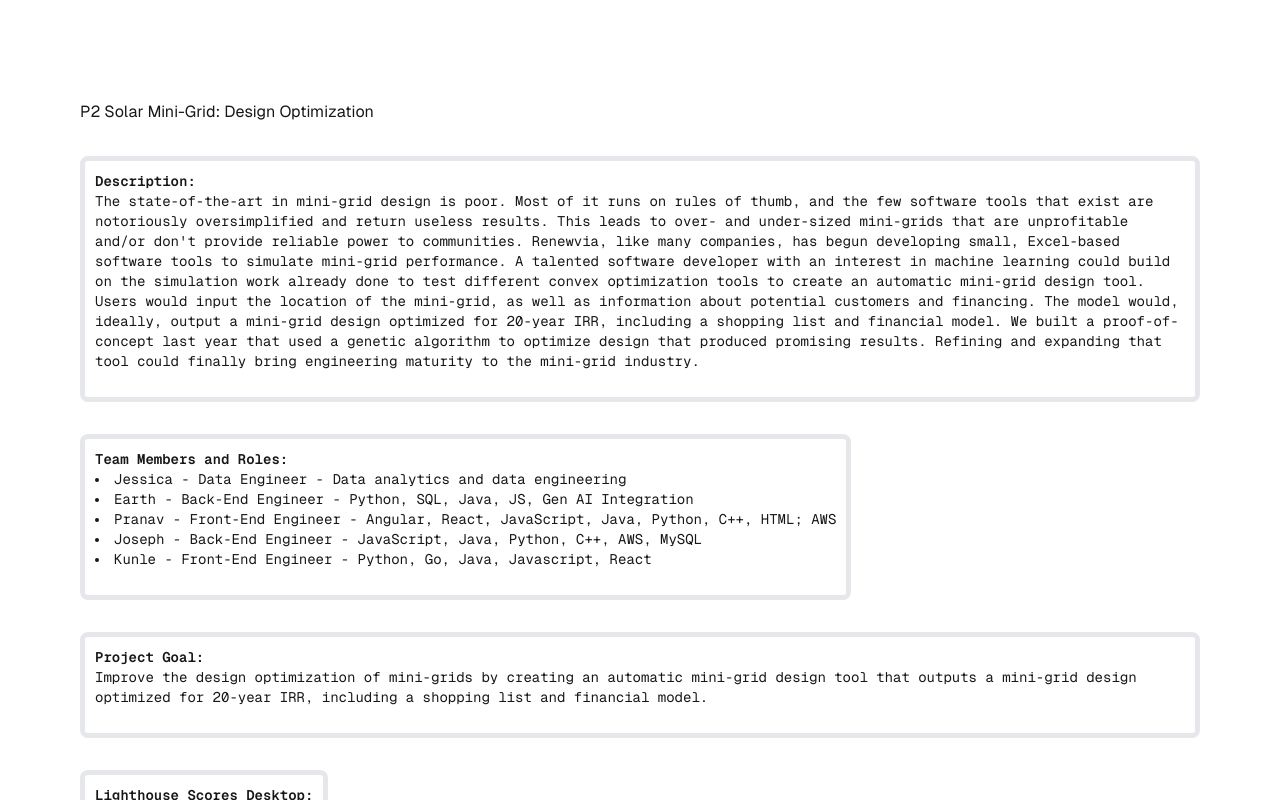
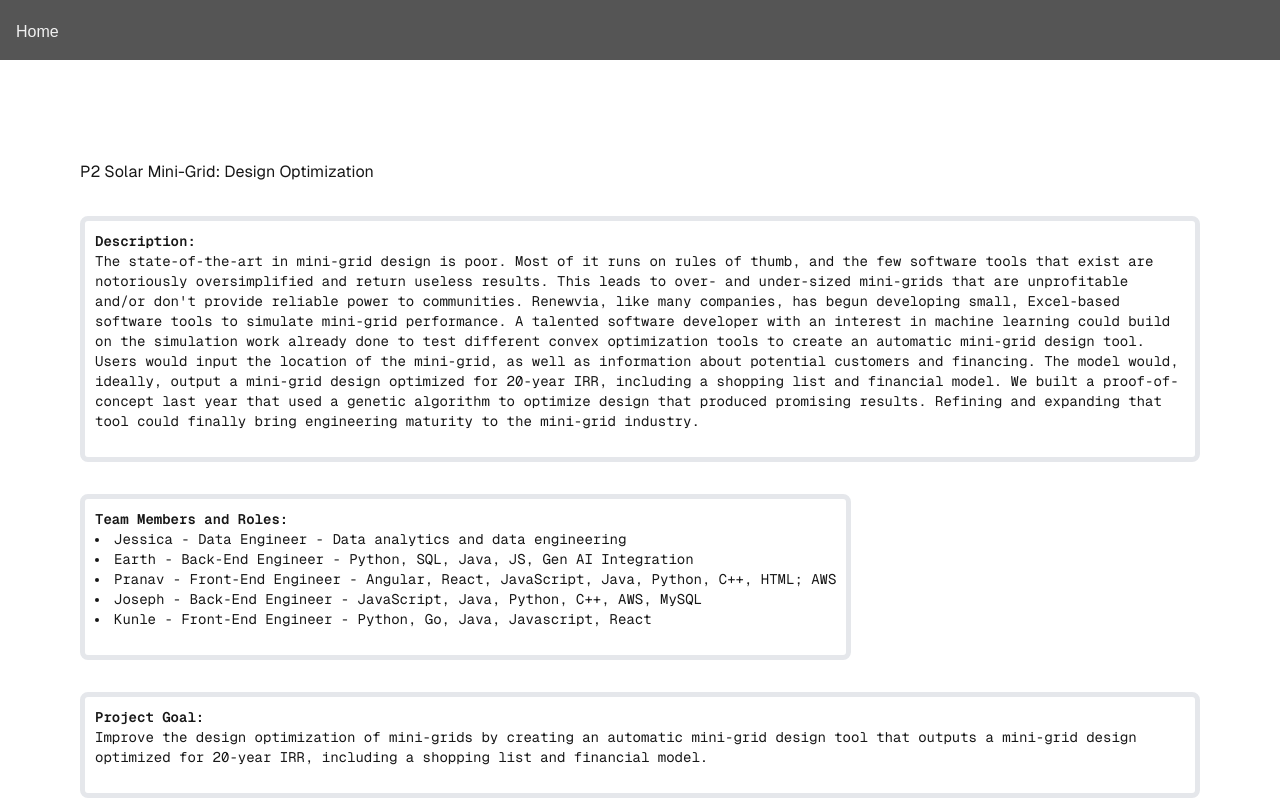
Before and after one commit to MgenGlder/nextjs-boilerplate, a Next.js app: page / in a window 1280 px wide. Shown: the top 800 px of the page. Built offline with nearby package versions, Linux system fonts and the light colour scheme.

Commit message:
fix: Add sticky header;
- Reduce forhead until first element.

```diff
--- a/app/globals.css
+++ b/app/globals.css
@@ -13,6 +13,14 @@
     border-radius: 8px;
 }
 
+.sticky-header {
+  position: sticky;
+  top: 0;
+  height: 60px;
+  padding: 20px 16px;
+  background: #555;
+  color: #f1f1f1;
+}
 body {
   color: var(--foreground);
   background: var(--background);
--- a/app/page.tsx
+++ b/app/page.tsx
@@ -1,6 +1,10 @@
 export default function Home() {
   return (
-    <div className="grid grid-rows-[20px_1fr_20px] items-center justify-items-center min-h-screen p-8 pb-20 sm:p-20 font-[family-name:var(--font-geist-sans)]">
+    <>
+      <div className="sticky-header">
+        <h2>Home</h2>
+      </div>
+      <div className="grid grid-rows-[20px_1fr_20px] items-center justify-items-center min-h-screen p-8 pb-10 sm:p-20 font-[family-name:var(--font-geist-sans)]">
         <main className="flex flex-col gap-8 row-start-2 items-center sm:items-start">
           <h1><a href="https://github.com/MgenGlder/P2-Solar-Mini-Grid-Design-Optimization">P2 Solar Mini-Grid: Design Optimization</a></h1>
 
@@ -53,5 +57,6 @@ export default function Home() {
           </section>
         </main>
       </div>
+    </>
   );
 }
```
Lines whose indentation alone changed are shown as unchanged.
